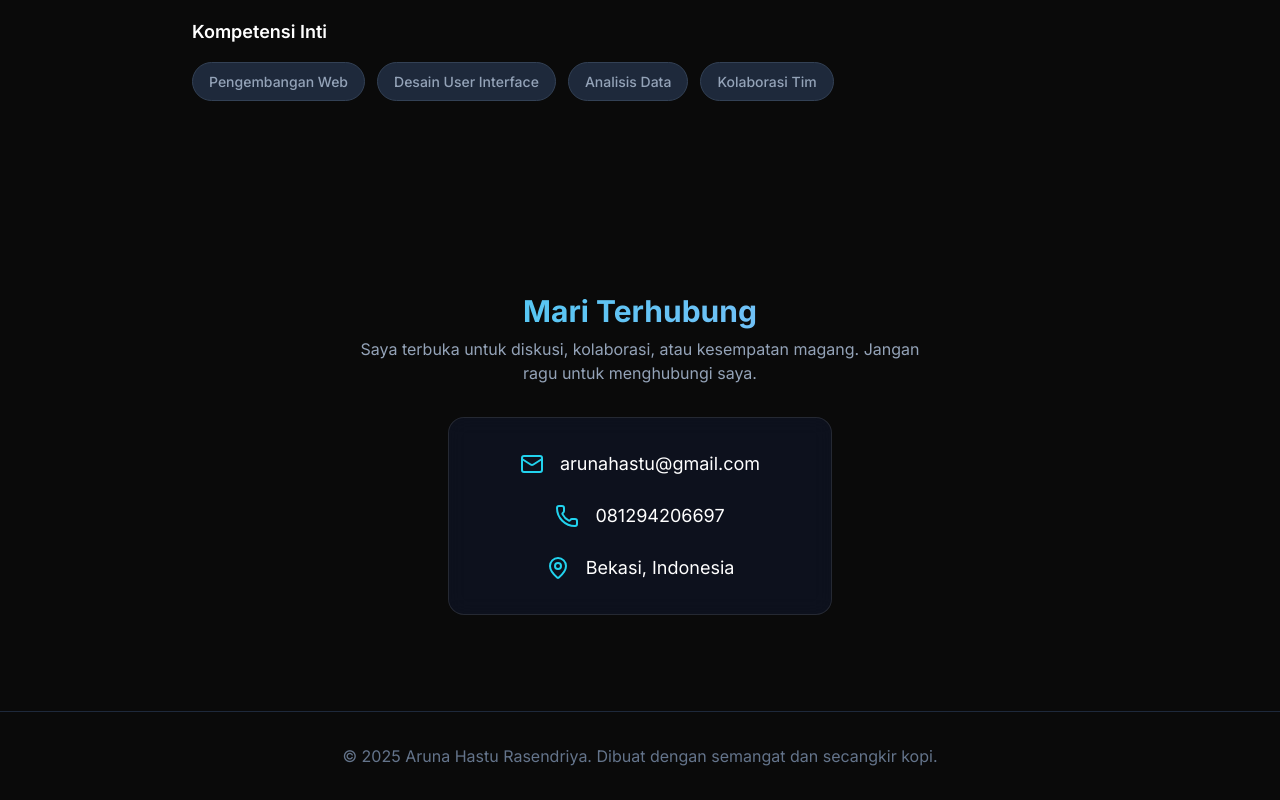
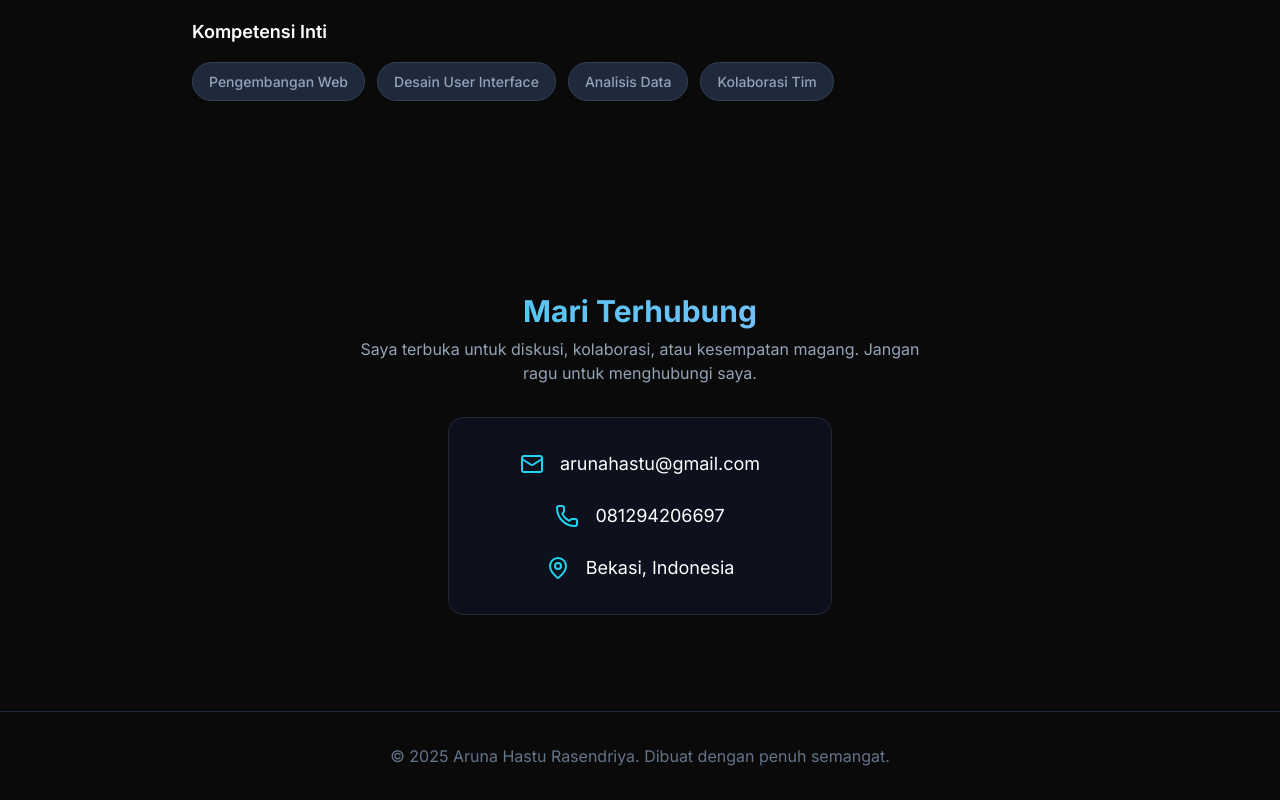
Before and after one commit to ArunaHastu/arunahasturasendriya-portofolio, a plain HTML site: page index.html in a window 1280 px wide. Shown: the part 3738-4538 px from the top of the page. Drawn offline with nearby package versions, Linux system fonts and the light colour scheme; animation ran at ten frames a second.

Commit message:
Update index.html

```diff
--- a/index.html
+++ b/index.html
@@ -274,7 +274,7 @@
     </main>
 
     <footer class="text-center py-8 border-t border-slate-800">
-        <p class="text-slate-500">&copy; 2025 Aruna Hastu Rasendriya. Dibuat dengan semangat dan secangkir kopi.</p>
+        <p class="text-slate-500">&copy; 2025 Aruna Hastu Rasendriya. Dibuat dengan penuh semangat.</p>
     </footer>
 
     <script src="script.js"></script>
```
